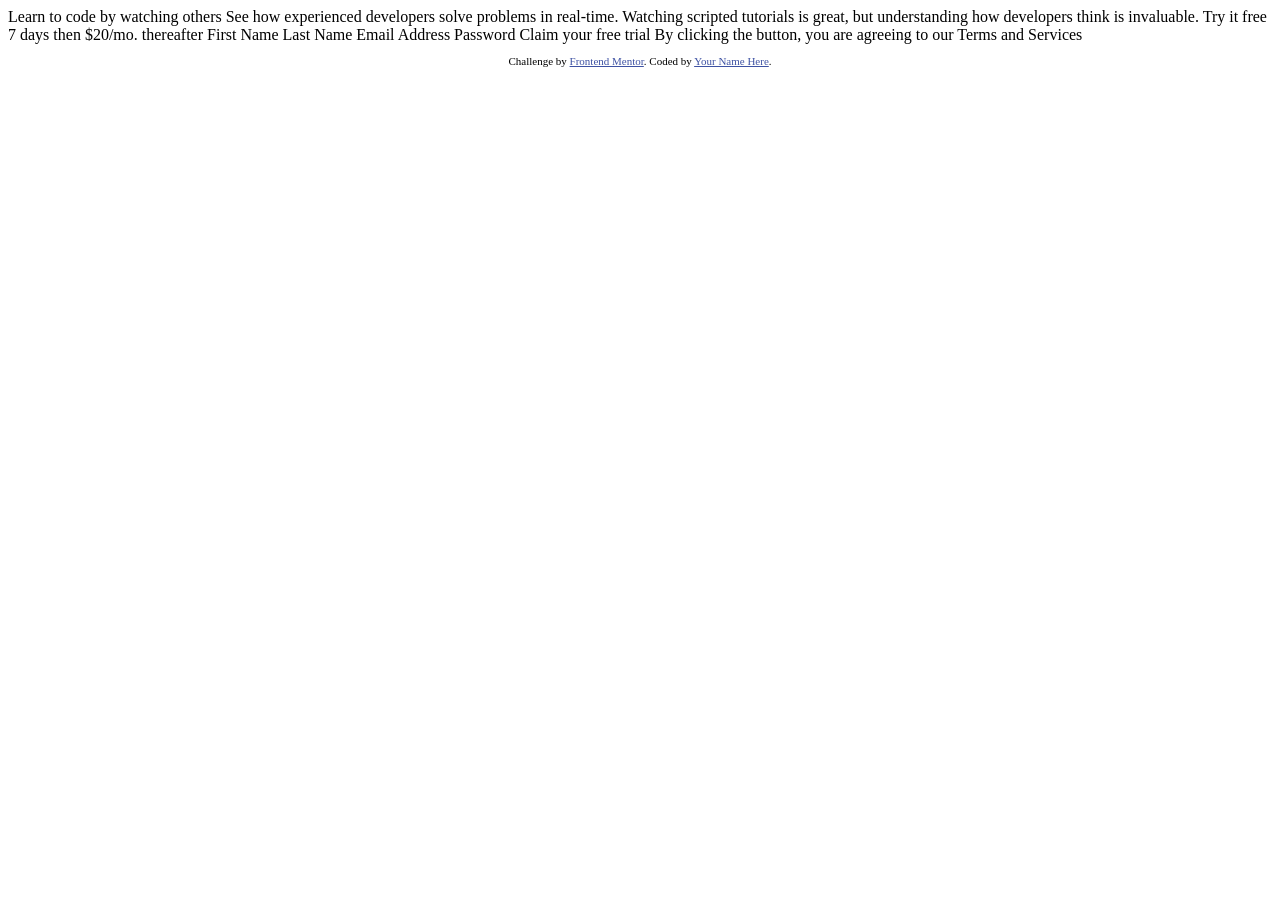
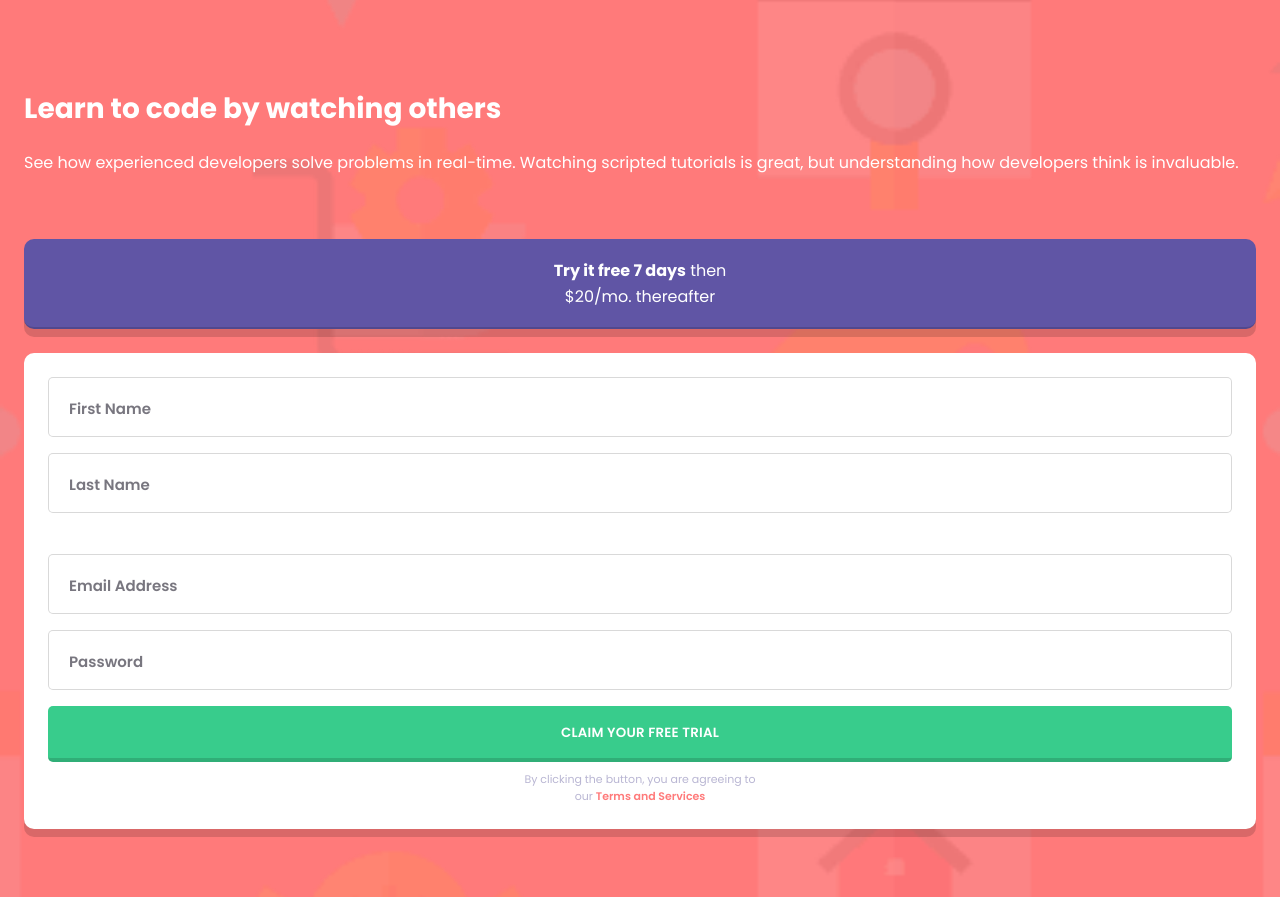
Before and after one commit to eurus1108/intro-component-with-signup-form, a plain HTML site: page src/index.html in a window 1280 px wide. Before the commit the page ends 800 px from the top, so only its background shows below. Drawn offline with Linux system fonts and the light colour scheme.

Commit message:
revision

```diff
--- a/src/index.html
+++ b/src/index.html
@@ -1,22 +1,112 @@
 <!DOCTYPE html>
 <html lang="en">
-<head>
-  <meta charset="UTF-8">
-  <meta name="viewport" content="width=device-width, initial-scale=1.0"> <!-- displays site properly based on user's device -->
+  <head>
+    <meta charset="UTF-8" />
+    <meta name="viewport" content="width=device-width, initial-scale=1.0" />
+    <link rel="icon" type="image/png" sizes="32x32" href="./images/favicon-32x32.png" />
+    <link rel="preconnect" href="https://fonts.googleapis.com" />
+    <link rel="preconnect" href="https://fonts.gstatic.com" crossorigin />
+    <link
+      href="https://fonts.googleapis.com/css2?family=Poppins:wght@300;400;600;700&display=swap"
+      rel="stylesheet"
+    />
+    <link rel="stylesheet" href="./styles/style.css" />
+    <title>Frontend Mentor | Intro component with sign up form</title>
+    <style>
+      .attribution {
+        font-size: 11px;
+        text-align: center;
+      }
 
-  <link rel="icon" type="image/png" sizes="32x32" href="./images/favicon-32x32.png">
+      .attribution a {
+        color: hsl(228, 45%, 44%);
+      }
+    </style>
+  </head>
 
-  <title>Frontend Mentor | Intro component with sign up form</title>
+  <body>
+    <main class="h-wrapper">
+      <section class="featured-panel">
+        <div class="featured-panel__container">
+          <div class="left">
+            <div class="content-container">
+              <div class="text-content">
+                <h1 class="headline">Learn to code by watching others</h1>
+                <p class="body">
+                  See how experienced developers solve problems in real-time. Watching
+                  scripted tutorials is great, but understanding how developers think is
+                  invaluable.
+                </p>
+              </div>
+            </div>
+          </div>
+          <div class="right">
+            <div class="skinny-banner-container">
+              <p class="banner-copy">
+                <span class="banner-copy--heavy">Try it free 7 days</span>
+                then $20/mo. thereafter
+              </p>
+            </div>
+            <form class="form" data-form="">
+              <div class="form__group">
+                <input
+                  type="text"
+                  class="form__control"
+                  name="first-name"
+                  placeholder="First Name"
+                  data-input=""
+                /><img src="" alt="" class="error-icon" /><span
+                  class="error-message"
+                ></span>
+              </div>
+              <div class="form__group">
+                <input
+                  type="text"
+                  class="form__control"
+                  name="last-name"
+                  placeholder="Last Name"
+                  data-input=""
+                />
+                <img src="" alt="" class="error-icon" /><span
+                  class="error-message"
+                ></span>
+              </div>
+              <div class="form__group">
+                <input
+                  type="email"
+                  class="form__control"
+                  name="email"
+                  placeholder="Email Address"
+                  data-input=""
+                /><img src="" alt="" class="error-icon" /><span
+                  class="error-message"
+                ></span>
+              </div>
+              <div class="form__group">
+                <input
+                  type="password"
+                  class="form__control"
+                  name="password"
+                  placeholder="Password"
+                  data-input=""
+                /><img src="" alt="" class="error-icon" /><span
+                  class="error-message"
+                ></span>
+              </div>
+              <button type="submit" class="form__button" data-btn="">
+                claim your free trial
+              </button>
+              <div class="form__agreement">
+                By clicking the button, you are agreeing to our
+                <a href="#" class="form__agreement__link">Terms and Services</a>
+              </div>
+            </form>
+          </div>
+        </div>
+      </section>
+    </main>
 
-  <!-- Feel free to remove these styles or customise in your own stylesheet 👍 -->
-  <style>
-    .attribution { font-size: 11px; text-align: center; }
-    .attribution a { color: hsl(228, 45%, 44%); }
-  </style>
-</head>
-<body>
-
-  Learn to code by watching others
+    <!-- Learn to code by watching others
 
   See how experienced developers solve problems in real-time. Watching scripted tutorials is great,
   but understanding how developers think is invaluable.
@@ -37,6 +127,6 @@
       Challenge by <a href="https://www.frontendmentor.io?ref=challenge" target="_blank">Frontend Mentor</a>.
       Coded by <a href="#">Your Name Here</a>.
     </p>
-  </footer>
-</body>
+  </footer> -->
+  </body>
 </html>
--- a/src/styles/style.css
+++ b/src/styles/style.css
@@ -0,0 +1,214 @@
+:root {
+  --font-family-default: "Poppins", sans-serif;
+  --font-size-700: 5rem;
+  --font-size-600: 2.8rem;
+  --font-size-500: 1.6rem;
+  --font-size-400: 1.5rem;
+  --font-size-300: 1.4rem;
+  --font-size-200: 1.1rem;
+  --font-weight-normal: 400;
+  --font-weight-medium: 500;
+  --font-weight-semibold: 600;
+  --font-weight-bold: 700;
+  --colorRed: hsl(0, 100%, 74%);
+  --colorGreen: hsl(154, 59%, 51%);
+  --colorBlue700: hsl(249, 10%, 26%);
+  --colorBlue600: hsl(248, 32%, 49%);
+  --colorBlue500: hsl(249, 15%, 42%);
+  --colorBlue400: hsl(246, 25%, 77%);
+  --colorWhite: hsl(0, 0%, 100%);
+  --colorTransparentBlack: rgba(0, 0, 0, 0.15);
+  --colorTransparentBlue: rgb(62, 60, 73, 0.7);
+  --color-text-default: var(--colorWhite);
+  --color-text-input: var(--colorTransparentBlue);
+  --color-text-placeholder: var(--colorBlue700);
+  --color-text-visualization: var(--colorBlue400);
+  --color-text-warning: var(--colorRed);
+  --color-background-default: var(--colorRed);
+  --color-background-banner: var(--colorBlue600);
+  --color-background-form: var(--colorWhite);
+  --color-background-button: var(--colorGreen);
+  --color-border-default: var(--colorTransparentBlack);
+  --color-border-selected: var(--colorBlue500);
+  --color-border-warning: var(--colorRed);
+  --color-boxshadow-default: var(--colorTransparentBlack);
+}
+
+html {
+  font-size: 62.5%;
+}
+
+*,
+*::before,
+*::after {
+  box-sizing: border-box;
+}
+
+* {
+  margin: 0;
+  padding: 0;
+}
+
+body {
+  font-family: var(--font-family-default);
+  font-size: var(--font-size-500);
+  font-weight: var(--font-weight-normal);
+  color: var(--color-text-default);
+  background-color: var(--color-background-default);
+}
+
+a {
+  text-decoration: none;
+}
+
+.h-wrapper {
+  position: relative;
+  padding: 0 2.4rem;
+}
+
+.h-wrapper::before {
+  content: "";
+  position: absolute;
+  top: 0;
+  left: 0;
+  right: 0;
+  z-index: -1;
+  height: 100%;
+  background-image: url("../images/bg-intro-mobile.png");
+  background-size: cover;
+  background-position: center;
+}
+
+.featured-panel__container {
+  display: grid;
+}
+
+.content-container {
+  padding: 9.1rem 0 6.4rem;
+}
+
+@media only screen and (max-width: 996px) {
+  .text-content {
+    text-align: center;
+  }
+}
+
+.text-content .headline {
+  margin-bottom: 2.3rem;
+  font-size: var(--font-size-600);
+  letter-spacing: 0.001em;
+  line-height: 3.6rem;
+}
+
+.featured-panel__container .right {
+  padding-bottom: 6.8rem;
+}
+
+.skinny-banner-container {
+  margin-bottom: 2.4rem;
+  padding: 1.9rem 0 1.7rem;
+  background-color: var(--color-background-banner);
+  border-bottom: 2px solid var(--color-border-default);
+  border-radius: 1rem;
+  box-shadow: 0 8px var(--color-boxshadow-default);
+}
+
+.skinny-banner-container .banner-copy {
+  margin: 0 auto;
+  max-width: 18rem;
+  width: 100%;
+  font-size: var(--font-size-500);
+  text-align: center;
+  letter-spacing: -0.002em;
+  line-height: 2.6rem;
+}
+
+.skinny-banner-container .banner-copy .banner-copy--heavy {
+  font-weight: var(--font-weight-bold);
+}
+
+.form {
+  padding: 2.4rem;
+  background-color: var(--color-background-form);
+  border-radius: 1rem;
+  box-shadow: 0 8px var(--color-boxshadow-default);
+}
+
+.form__group {
+  position: relative;
+  margin-bottom: 1.6rem;
+  /* transition: 300ms ease; */
+}
+
+.form__control {
+  padding: 1.9rem 2rem 1.6rem;
+  width: 100%;
+  font-family: inherit;
+  font-size: var(--font-size-400);
+  font-weight: var(--font-weight-semibold);
+  letter-spacing: 0.002%;
+  color: var(--color-text-placeholder);
+  border: 1px solid var(--color-border-default);
+  border-radius: 0.5rem;
+  outline: none;
+  /* transition: 300ms ease; */
+}
+
+.form__control:focus {
+  border: 1px solid var(--color-border-selected);
+}
+
+::placeholder {
+  color: var(--color-text-input);
+}
+
+.form__button {
+  position: relative;
+  margin-bottom: 0.9rem;
+  padding: 1.7rem 0 1.5rem;
+  width: 100%;
+  font-family: inherit;
+  font-weight: var(--font-weight-semibold);
+  letter-spacing: 0.017em;
+  text-transform: uppercase;
+  color: inherit;
+  background-color: var(--color-background-button);
+  border: none;
+  border-bottom: 0.4rem solid var(--color-border-default);
+  border-radius: 0.5rem;
+  cursor: pointer;
+}
+
+.form__button::after {
+  content: "";
+  position: absolute;
+  top: 0;
+  left: 0;
+  right: 0;
+  bottom: 0;
+  background-color: var(--color-text-default);
+  opacity: 0;
+  transition: 300ms ease;
+}
+
+.form__button:hover::after {
+  opacity: 0.15;
+}
+
+.form__agreement {
+  margin: 0 auto;
+  max-width: 23.2rem;
+  width: 100%;
+  font-size: var(--font-size-200);
+  text-align: center;
+  color: var(--color-text-visualization);
+}
+
+.form__agreement__link {
+  font-weight: var(--font-weight-semibold);
+  color: var(--color-text-warning);
+}
+
+.form__agreement__link:is(:active, :hover) {
+  text-decoration: underline;
+}
```
